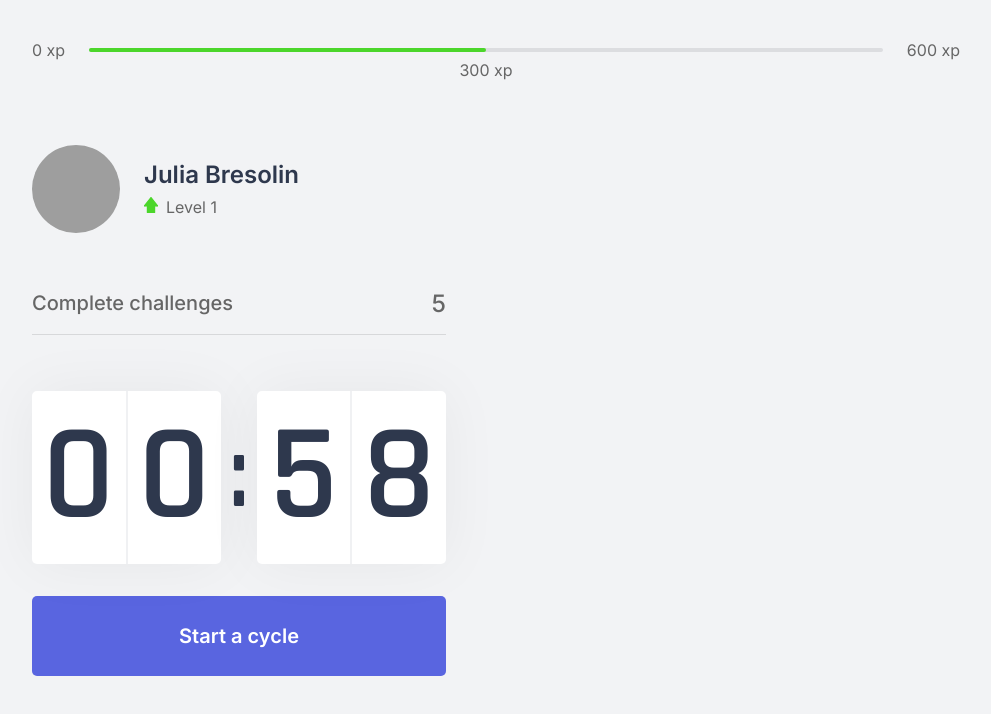
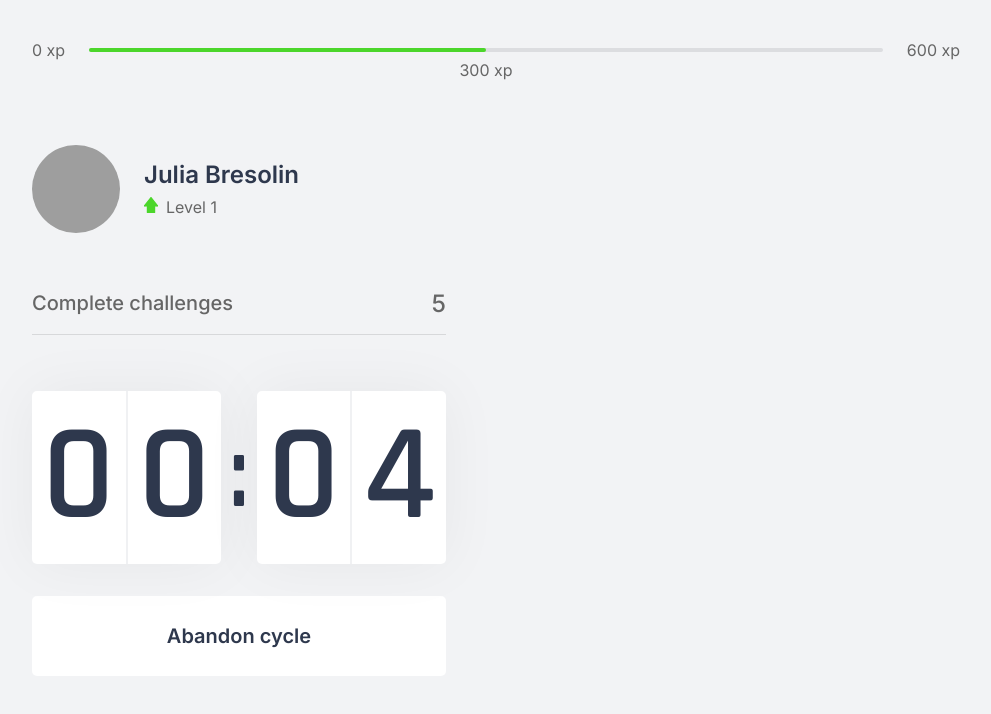
Before and after one commit to jbresolinn/moov, a Next.js app: page / in a window 1280 px wide. Both pictures are taken after a click on the button "Start a cycle". Shown: the top 714 px of the page, without its empty margins (144-1135 px from the left). Built offline with nearby package versions, Linux system fonts and the light colour scheme; grey boxes are pictures that could not be loaded.

Commit message:
feat: finish countdown

```diff
--- a/src/components/Countdown.tsx
+++ b/src/components/Countdown.tsx
@@ -1,9 +1,12 @@
 import { useEffect, useState } from 'react'
 import styles from '../styles/components/Countdown.module.css'
 
+let countdownTimeout: NodeJS.Timeout;
+
 export function Countdown() {
-  const [time, setTime] = useState(1 * 60);
-  const [active, setActive] = useState(false);
+  const [time, setTime] = useState(0.1 * 60);
+  const [isActive, setIsActive] = useState(false);
+  const [hasFinished, setHasFinished] = useState(false);
 
   const minutes = Math.floor(time / 60);
   const seconds = time % 60;
@@ -12,16 +15,25 @@
   const [secondLeft, secondRight] = String(seconds).padStart(2, '0').split('');
 
   function startCountdown() {
-    setActive(true);
+    setIsActive(true);
+  }
+
+  function resetCountdown() {
+    clearTimeout(countdownTimeout);
+    setIsActive(false);
+    setTime(0.1 * 60);
   }
 
   useEffect(() => {
-    if (active && time > 0) {
-      setTimeout(() => {
+    if (isActive && time > 0) {
+      countdownTimeout = setTimeout(() => {
         setTime(time - 1);
       }, 1000)
+    } else if (isActive && time === 0) {
+      setHasFinished(true);
+      setIsActive(false);
     }
-  }, [active, time])
+  }, [isActive, time])
 
   return (
     <div>
@@ -37,9 +49,27 @@
         </div>
       </div>
 
-      <button type="button" className={styles.startCountdown} onClick={startCountdown}>
-        Start a cycle
-    </button>
+      { hasFinished ? (
+        <button disabled className={styles.startCountdown}>
+          Cycle closed
+        </button>
+      ) : (
+          <>
+            { isActive ? (
+              <button type="button" className={`${styles.startCountdown} ${styles.startCountdownActive}`} onClick={resetCountdown}>
+                Abandon cycle
+              </button>
+            ) : (
+                <button type="button" className={styles.startCountdown} onClick={startCountdown}>
+                  Start a cycle
+                </button>
+              )}
+          </>
+        )}
+
+
+
+
     </div>
   )
 }
--- a/src/styles/components/Countdown.module.css
+++ b/src/styles/components/Countdown.module.css
@@ -55,6 +55,22 @@
   transition   : background-color .2s;
 }
 
-button.startCountdown:hover {
+button.startCountdown:not(:disabled):hover {
   background: var(--blue-dark);
 }
+
+button.startCountdownActive {
+  background: var(--white);
+  color     : var(--title);
+}
+
+button.startCountdownActive:not(:disabled):hover {
+  background: var(--red);
+  color     : var(--white);
+}
+
+button.startCountdown:disabled {
+  cursor    : not-allowed;
+  background: var(--white);
+  color     : var(--text);
+}
```
Also changed, not shown: prettier.config.js (line endings or trailing spaces).
